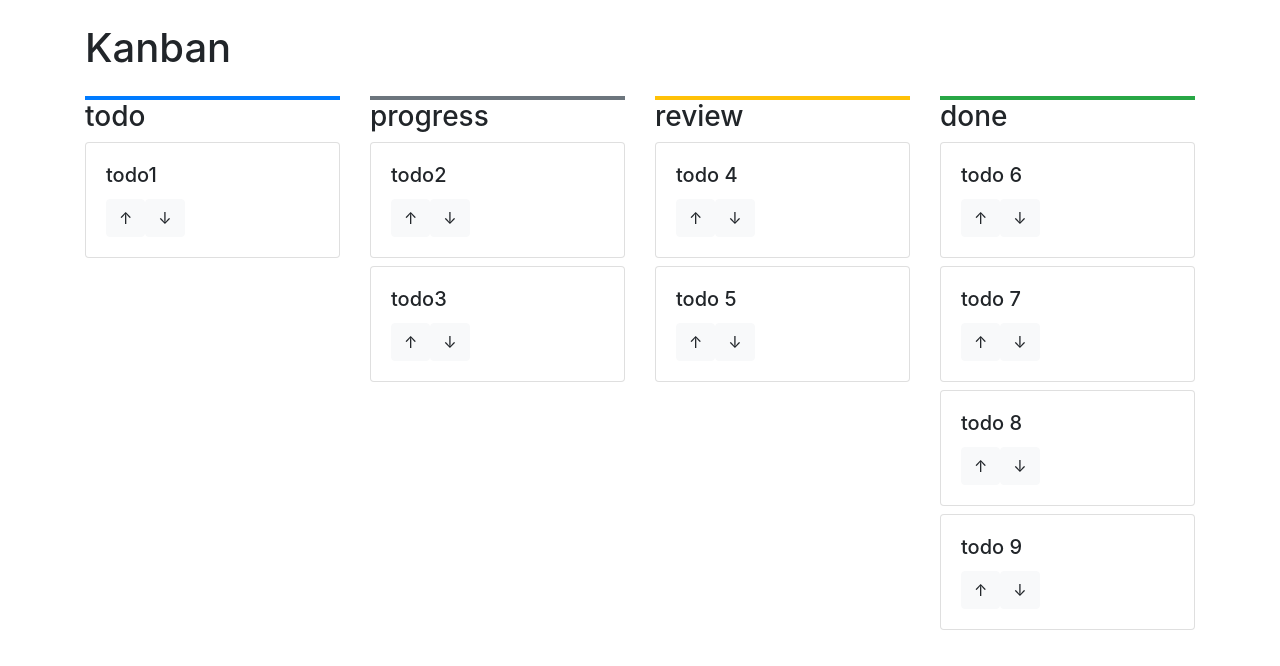
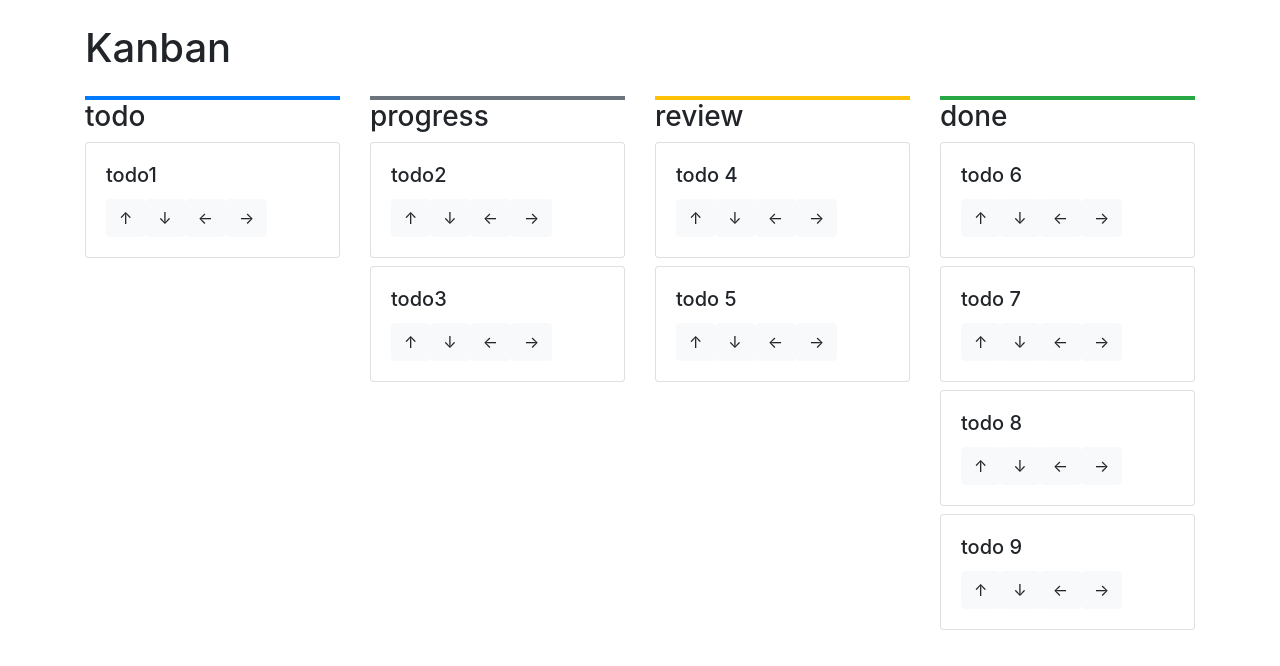
Before and after one commit to bogutskii/kanban, a React (Create React App) app: page / in a window 1280 px wide. Shown: the top 666 px of the page. Built offline with nearby package versions, Linux system fonts and the light colour scheme.

Commit message:
--buttton left and right

```diff
--- a/src/App.js
+++ b/src/App.js
@@ -109,6 +109,55 @@ function App() {
     setColumns(reranged)
   }
 
+
+  const left = (arg) => {
+    const reranged = columns.map((col, index) => {
+        if (col.nameBoard === arg.columnName) {
+          if (index > 0) {
+            for (let i = 0; i < col.tasks.length; i++) {
+              if (col.tasks[i].id === arg.taskId) {
+               // console.log(columns,col, index , col.tasks,'llllll', col.tasks.splice(i,1))
+
+             columns[index - 1].tasks.push(...col.tasks.splice(i,1))
+
+                return {...col}
+
+
+              }
+            }
+          }
+          return {...col }
+        } else
+          return col
+      }
+    )
+    setColumns(reranged)
+  }
+
+  const right = (arg) => {
+    const reranged = columns.map((col, index) => {
+        if (col.nameBoard === arg.columnName) {
+          if (index < columns.length-1) {
+            for (let i = 0; i < col.tasks.length; i++) {
+              if (col.tasks[i].id === arg.taskId) {
+                // console.log(columns,col, index , col.tasks,'llllll', col.tasks.splice(i,1))
+
+                columns[index + 1].tasks.push(...col.tasks.splice(i,1))
+
+                return {...col}
+
+
+              }
+            }
+          }
+          return {...col }
+        } else
+          return col
+      }
+    )
+    setColumns(reranged)
+  }
+
   return (
     <div className="container">
       <h1 className="mb-4 mt-4">Kanban</h1>
@@ -138,6 +187,21 @@ function App() {
                                 }
                               )}> ↓
                       </button>
+                      <button type="button" className="btn btn-light"
+                              onClick={() => left({
+                                  columnName: col.nameBoard,
+                                  taskId: task.id
+                                }
+                              )}> ←
+                      </button>
+                      <button type="button" className="btn btn-light"
+                              onClick={() => right({
+                                  columnName: col.nameBoard,
+                                  taskId: task.id
+                                }
+                              )}> →
+                      </button>
+
                     </div>
                   </div>
                 )}
```
